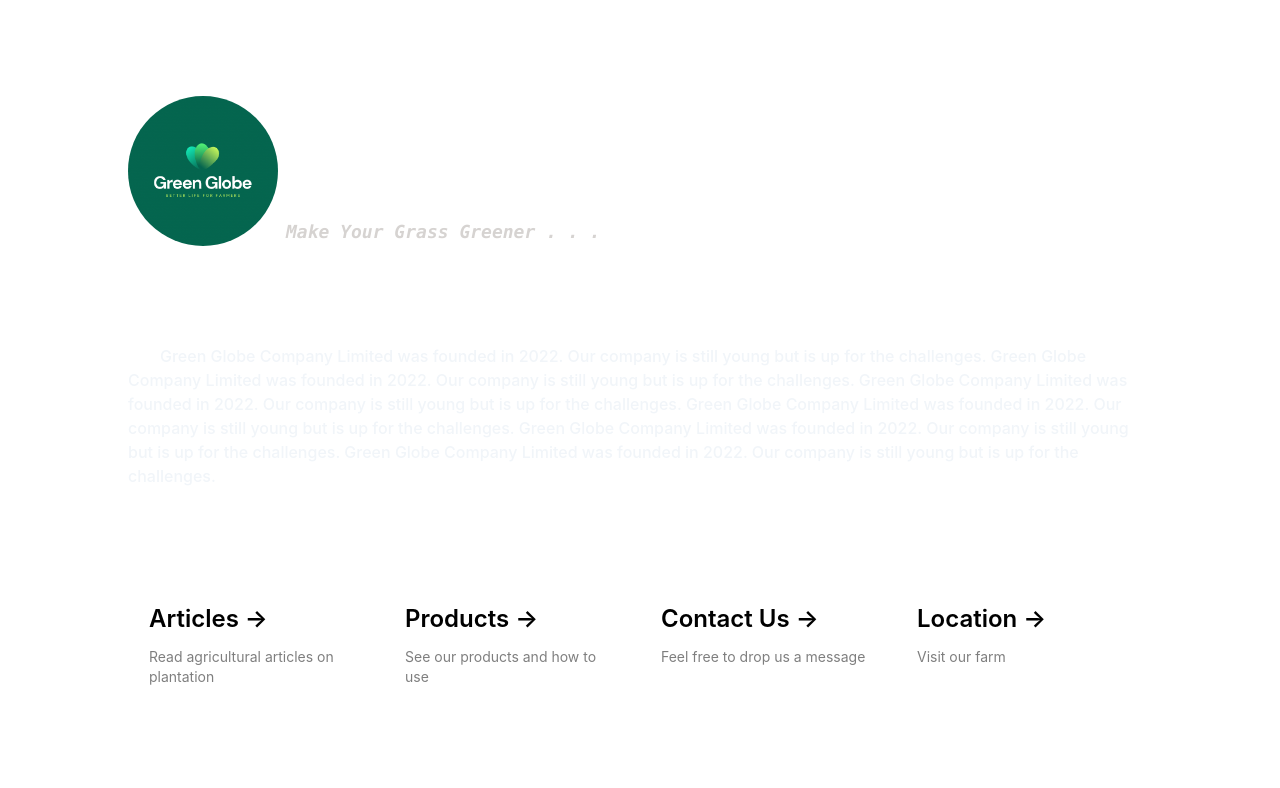
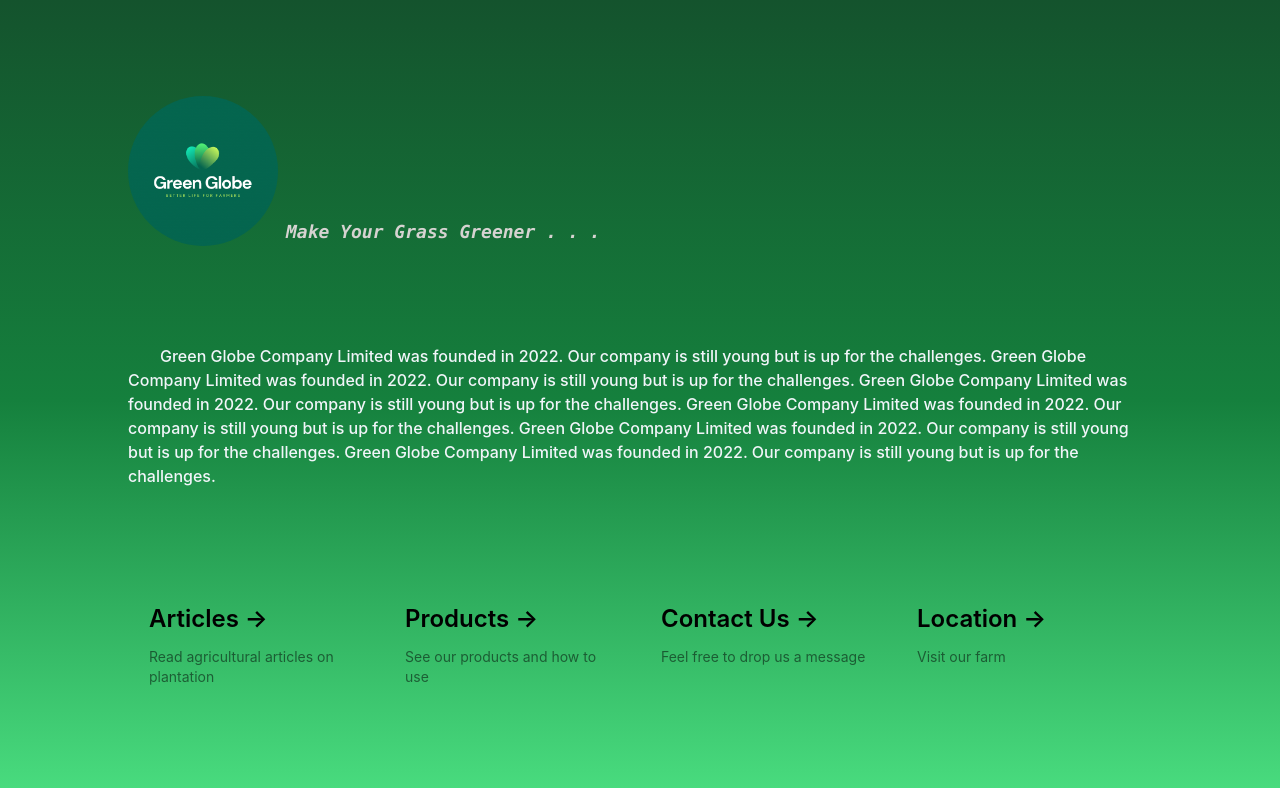
Before and after one commit to greenglobe-mm/greenglobe-mm.github.io, a React (Create React App) app: page / in a window 1280 px wide. Shown: the top 788 px of the page. Built offline with nearby package versions, Linux system fonts and the light colour scheme.

Commit message:
fix(home): icon

```diff
--- a/package.json
+++ b/package.json
@@ -2,7 +2,7 @@
   "name": "greenglobe-react",
   "version": "0.1.0",
   "private": true,
-  "homepage": "https://greenglobe-mm.github.io/greenglobe-mm.github.io",
+  "homepage": "https://greenglobe-mm.github.io/",
   "dependencies": {
     "@testing-library/dom": "^10.4.0",
     "@testing-library/jest-dom": "^6.6.3",
--- a/src/pages/Home.js
+++ b/src/pages/Home.js
@@ -15,13 +15,13 @@ export default function Home() {
   }, []);
 
   return (
-    <main className="flex min-h-screen flex-col items-center justify-between p-24">
+    <main className="flex min-h-screen flex-col items-center justify-between p-24 bg-gradient-to-b from-green-900 via-green-700 to-green-400">
       <LoadingModal isLoading={isLoading} />
       <div className="z-10 max-w-5xl w-full font-mono lg:flex">
         <div className="relative flex place-items-center">
           <img
             className="relative rounded-full"
-            src="/gg.png"
+            src={process.env.PUBLIC_URL + "/gg.png"}
             alt=""
             width={150}
             height={150}
```
